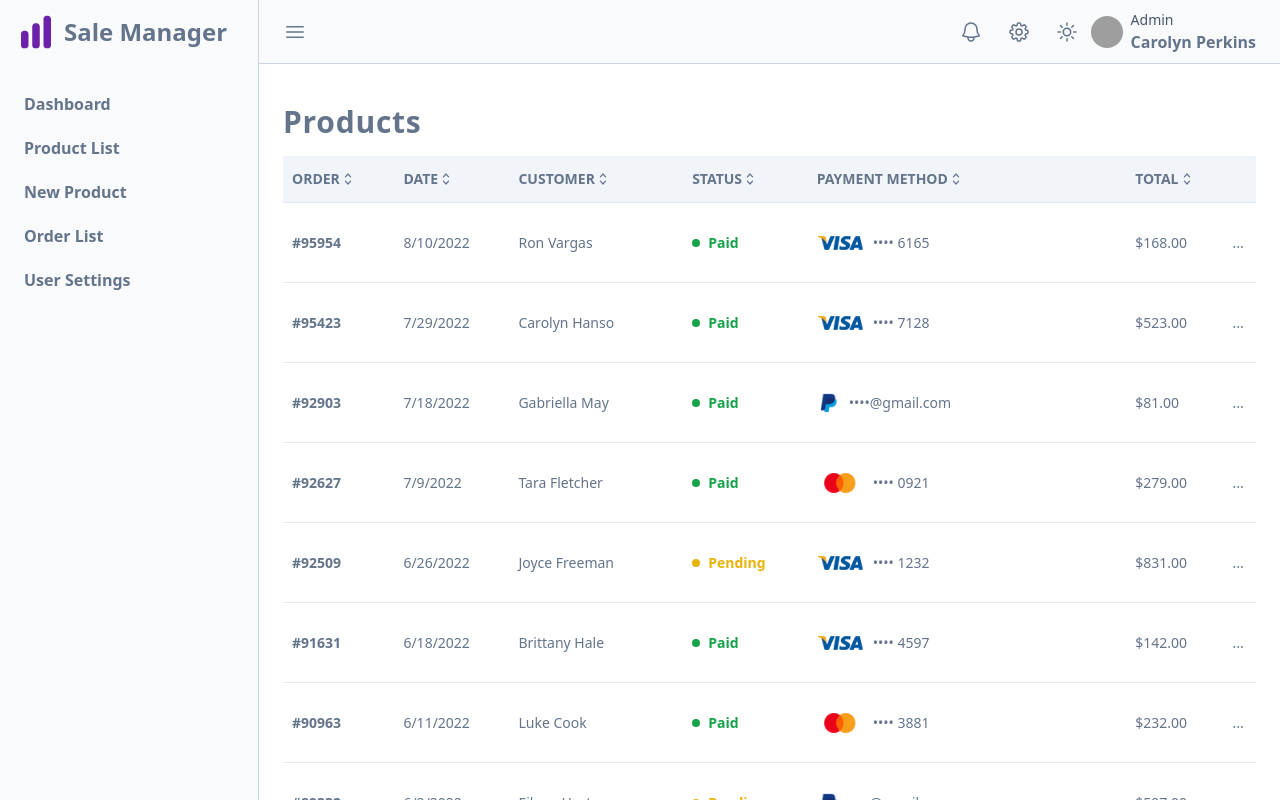
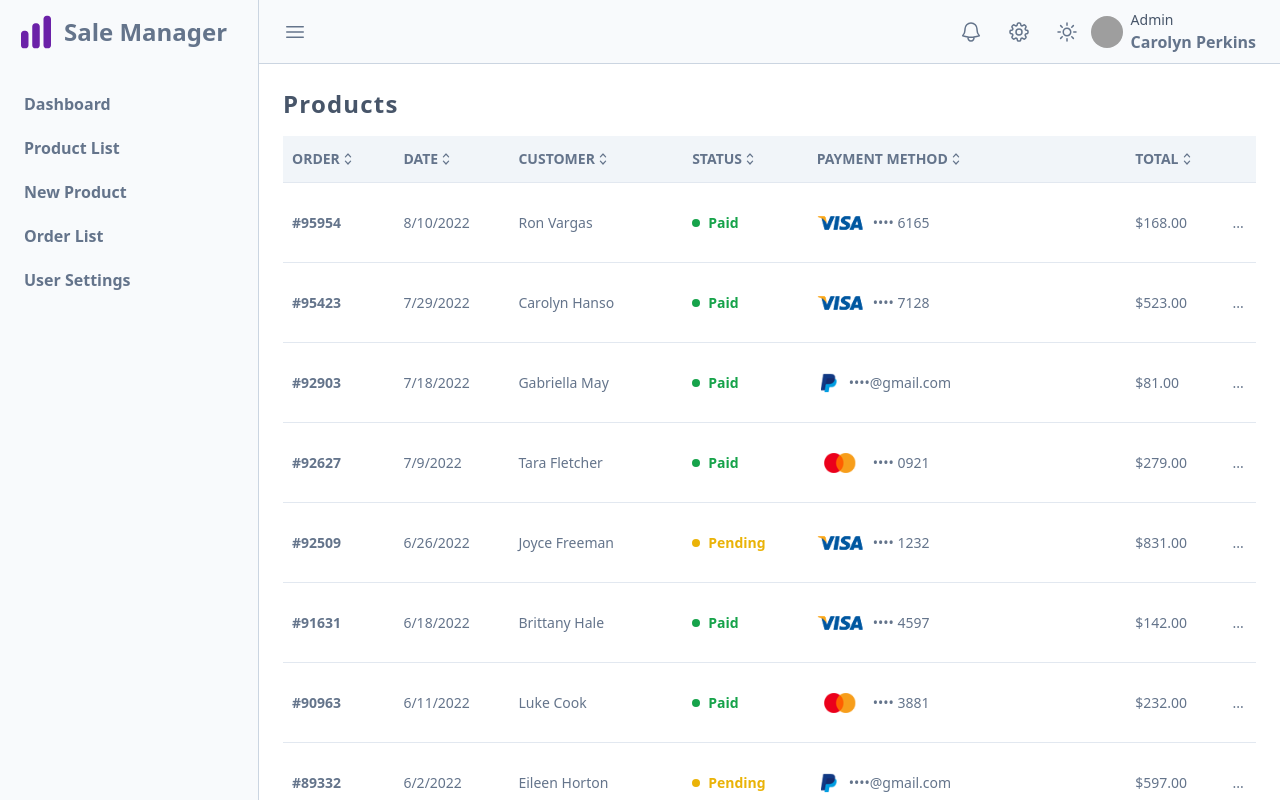
Before and after one commit to VanHoanTran/sale-manager, a React (Vite) app: page /orderList in a window 1280 px wide. Built offline with nearby package versions, Linux system fonts and the light colour scheme; grey boxes are pictures that could not be loaded.

Commit message:
created title components

```diff
--- /dev/null
+++ b/src/components/common/SubTitle/index.tsx
@@ -0,0 +1,11 @@
+import { Props } from '../../../constants/Props';
+
+const SubTitle = ({ children }: Props) => {
+  return (
+    <h2 className="-mt-4  mb-4 text-sm font-light text-slate-500">
+      {children}
+    </h2>
+  );
+};
+
+export default SubTitle;
--- a/src/components/common/Title/index.tsx
+++ b/src/components/common/Title/index.tsx
@@ -1,9 +1,11 @@
 import { Props } from '../../../constants/Props';
 
-const index = ({ children }: Props) => {
+const Title = ({ children }: Props) => {
   return (
-    <h1 className="text-3xl font-semibold tracking-wide py-4">{children}</h1>
+    <h1 className="pb-4 text-2xl font-semibold tracking-wider text-slate-600">
+      {children}
+    </h1>
   );
 };
 
-export default index;
+export default Title;
```
